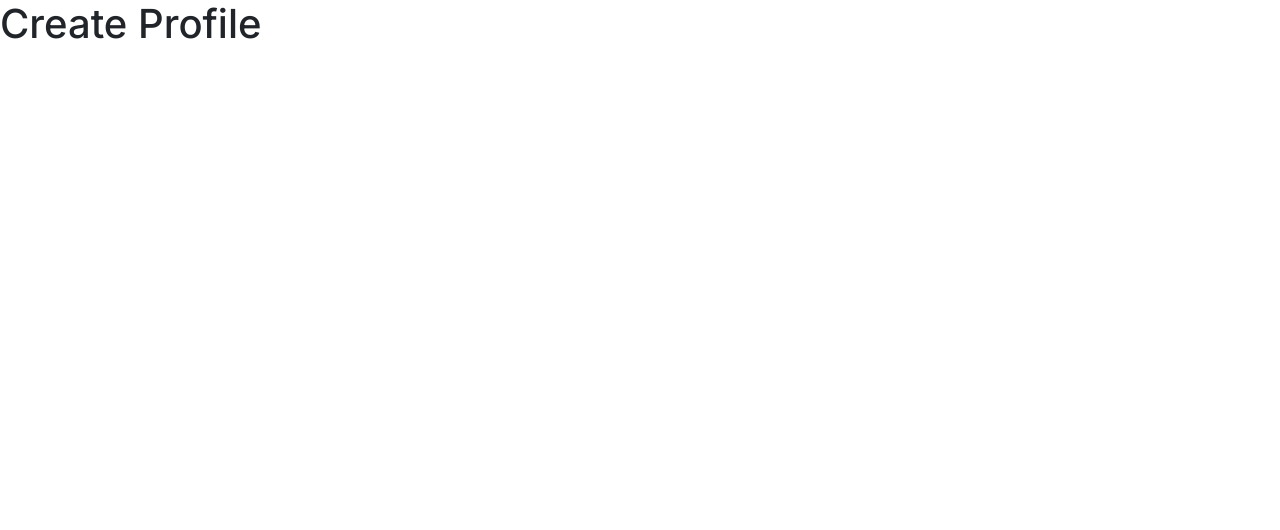
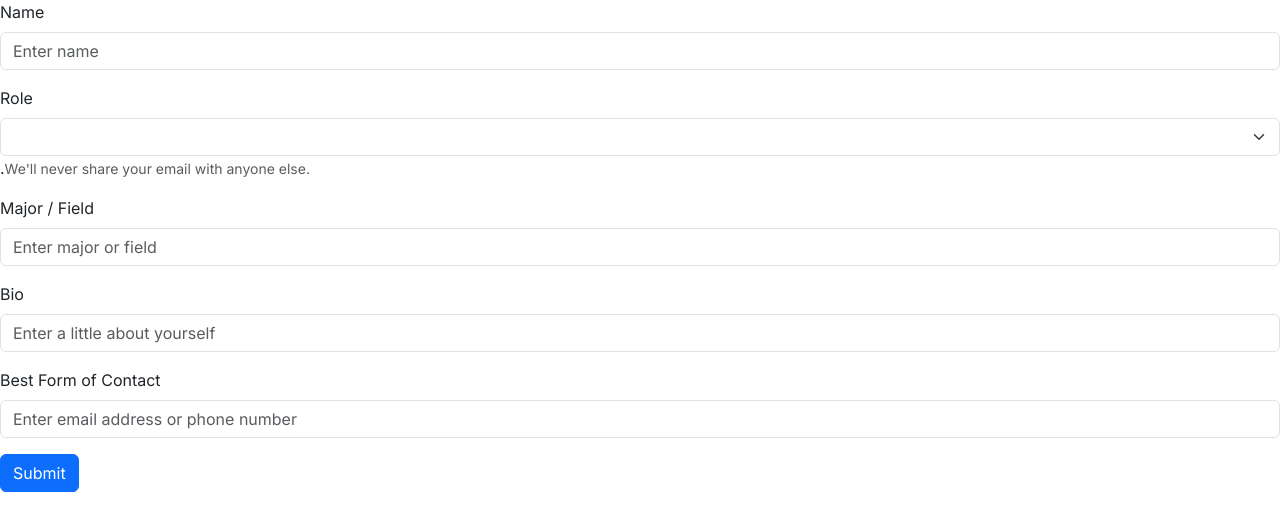
Before and after one commit to ThomasD0213/teamtwo, a Next.js app in the folder front-end/: page /createProfile in a window 1280 px wide. Shown: the top 530 px of the page. Built offline with nearby package versions, Linux system fonts and the light colour scheme.

Commit message:
Added create profile survey

```diff
--- a/front-end/src/app/createProfile/page.tsx
+++ b/front-end/src/app/createProfile/page.tsx
@@ -1,11 +1,47 @@
-import React from 'react'
+'use client';
+import Button from 'react-bootstrap/Button';
+import Form from 'react-bootstrap/Form';
 
-export const CreateProfile = () => {
+function createProfile() {
   return (
-    <div>
-        <h1>Create Profile</h1>
-    </div>
-  )
+    <Form>
+      <Form.Group className="mb-3" controlId="Name">
+        <Form.Label>Name</Form.Label>
+        <Form.Control placeholder="Enter name" />
+      </Form.Group>
+
+      <Form.Group className="mb-3" controlId="Role">
+        <Form.Label>Role</Form.Label>
+        <Form.Select>
+            <option></option>
+            <option>Student</option>
+            <option>Professor</option>
+        </Form.Select>.
+        <Form.Text className="text-muted">
+          We'll never share your email with anyone else.
+        </Form.Text>
+
+      </Form.Group>
+      <Form.Group className="mb-3" controlId="Study">
+        <Form.Label>Major / Field</Form.Label>
+        <Form.Control placeholder="Enter major or field" />
+      </Form.Group>
+
+      <Form.Group className="mb-3" controlId="Bio">
+        <Form.Label>Bio</Form.Label>
+        <Form.Control placeholder="Enter a little about yourself" />
+      </Form.Group>
+
+      <Form.Group className="mb-3" controlId="Contact">
+        <Form.Label>Best Form of Contact</Form.Label>
+        <Form.Control placeholder="Enter email address or phone number" />
+      </Form.Group>
+
+      <Button variant="primary" type="submit">
+        Submit
+      </Button>
+    </Form>
+  );
 }
 
-export default CreateProfile
+export default createProfile;
```
